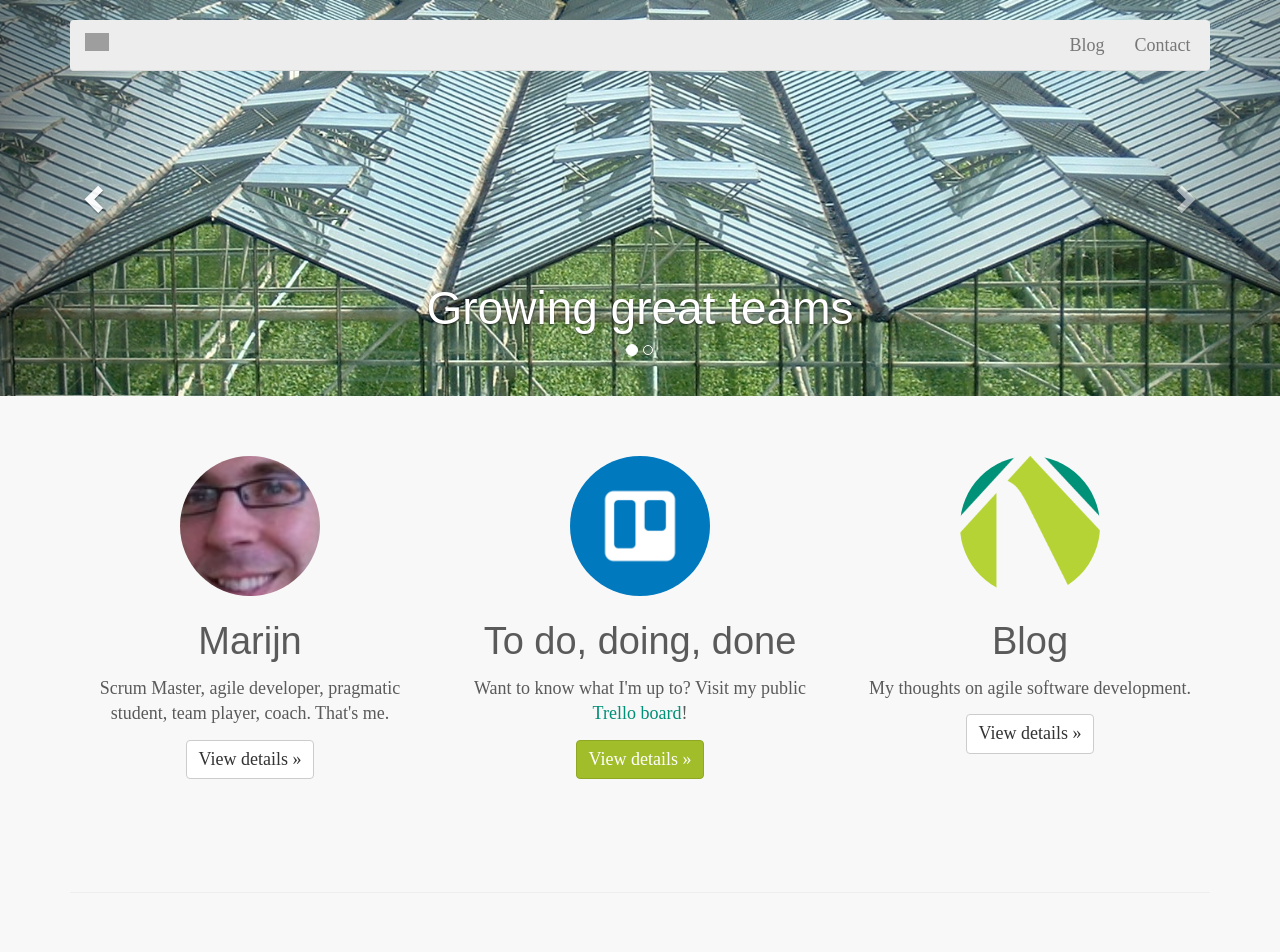
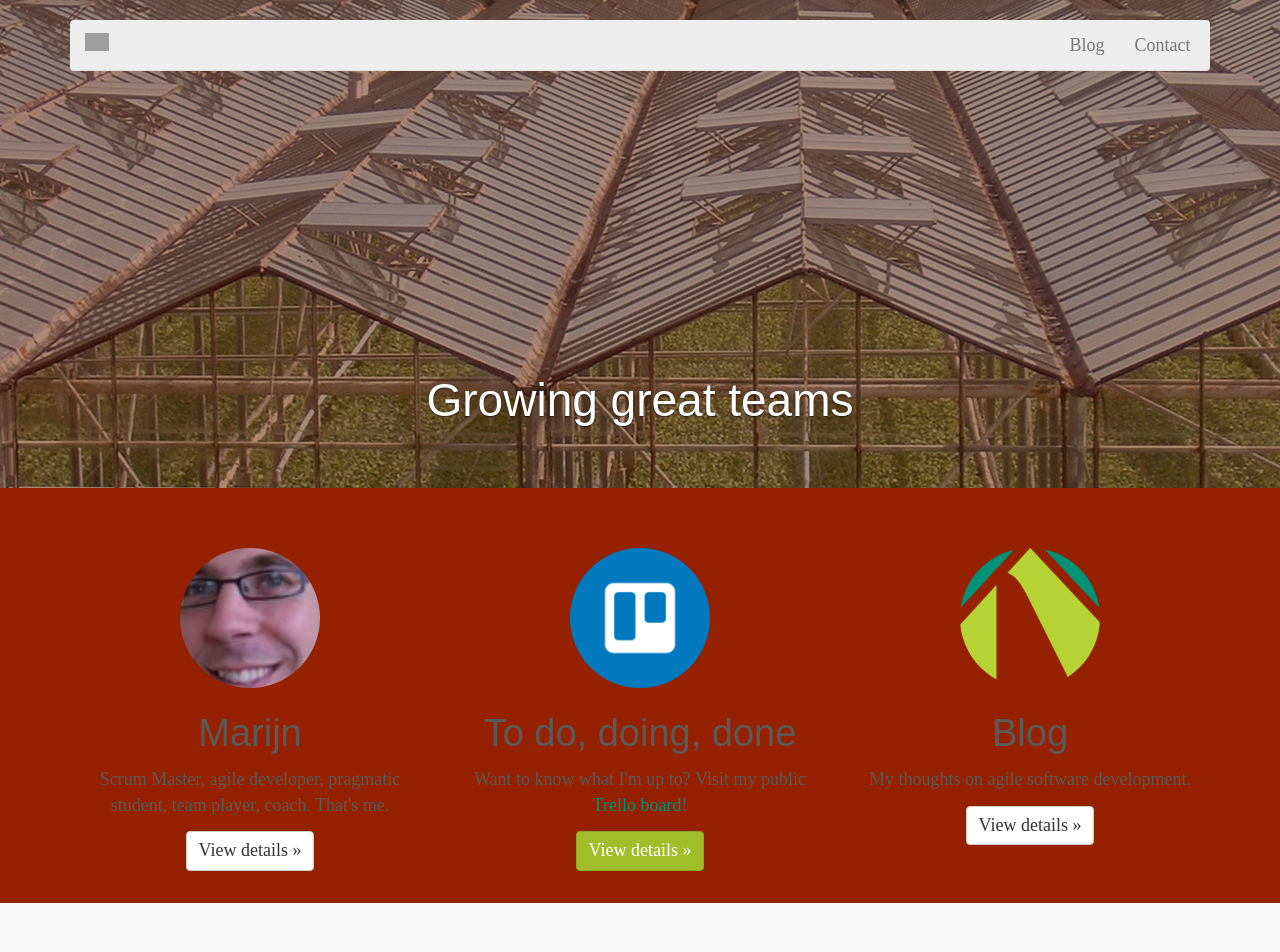
Before and after one commit to serraict/serraict.github.io, a Jekyll site: the page built from index.md, in a window 1280 px wide. Shown: the top 952 px of the page. Built offline with Jekyll 4.4.1, drawn with Linux system fonts in a browser that asks for light colours; nearby versions of some CDN libraries; grey boxes are pictures that could not be loaded.

Commit message:
Make carousel and marketing headers brownish

```diff
--- a/assets/themes/bootstrap/css/style.css
+++ b/assets/themes/bootstrap/css/style.css
@@ -110,16 +110,36 @@ body {
 
 /* Carousel base class */
 .carousel {
-  margin-bottom: 60px;
+  padding-bottom: 60px;
+  background-color: #962100;
 }
+.img-container:after {
+  content: " ";
+  z-index: 5;
+  display: block;
+  position: absolute;
+  height: 100%;
+  top: 0;
+  left: 0;
+  right: 0;
+  background: rgba(96, 21, 0, 0.5);
+}
+
 /* Since positioning the image, we need to help out the caption */
 .carousel-caption {
   z-index: 10;
 }
 
-/* Declare heights because of positioning of img element */
+.carousel-control.left {
+  background-image: linear-gradient(to right, rgba(96,21,0,0.5) 0, rgba(96,21,0,0.0001) 100%)
+}
+
+.carousel-control.right {
+  background-image: linear-gradient(to left, rgba(96,21,0,0.5) 0, rgba(96,21,0,0.0001) 100%)
+}
+
 .carousel .item {
-  background-color: #777;
+
 }
 .carousel-inner > .item > img {
 
@@ -130,6 +150,10 @@ body {
 -------------------------------------------------- */
 
 /* Center align the text within the three columns below the carousel */
+.marketing.header {
+  background-color: #962100;
+}
+
 .marketing .col-lg-4 {
   margin-bottom: 20px;
   text-align: center;
--- a/index.md
+++ b/index.md
@@ -5,30 +5,35 @@ tagline: Marijn van der Zee
 ---
 
 <div id="myCarousel" class="carousel slide" data-ride="carousel">
+  <!--
   <ol class="carousel-indicators">
     <li data-target="#myCarousel" data-slide-to="0" class="active"></li>
     <li data-target="#myCarousel" data-slide-to="1"></li>
   </ol>
-
+   -->
   <div class="carousel-inner" role="listbox">
 
     <div class="item active">
-      <img src="/assets/img/stock/Westland_kassen_frontpage.jpg" alt="Serra ICT Diensten">
+      <div class="img-container">
+        <img src="/assets/img/stock/Westland_kassen_frontpage.jpg" alt="Serra ICT Diensten">
+      </div>
       <div class="carousel-caption">
         <h1>Growing great teams</h1>
       </div>
     </div>
 
     <div class="item">
-      <img src="assets/img/stock/Tomato_P5260299b_frontpage.jpg"
-      alt="Serra ICT Diensten">
+      <div class="img-container">
+        <img src="assets/img/stock/Tomato_P5260299b_frontpage.jpg"
+             alt="Serra ICT Diensten">
+      </div>
       <div class="carousel-caption">
         <h1>Growing valuable software</h1>
       </div>
     </div>
 
   </div>
-
+  <!--
   <a class="left carousel-control" href="#myCarousel" role="button" data-slide="prev">
     <span class="glyphicon glyphicon-chevron-left" aria-hidden="true"></span>
     <span class="sr-only">Previous</span>
@@ -37,44 +42,46 @@ tagline: Marijn van der Zee
     <span class="glyphicon glyphicon-chevron-right" aria-hidden="true"></span>
     <span class="sr-only">Next</span>
   </a>
+   -->
+</div>
+<div class="marketing header">
+  <div class="container marketing">
+    <div class="row">
 
+      <div class="col-lg-4">
+        <img class="img-circle"
+             src="/assets/img/marijn-gravatar.jpg"
+             alt="Serra ICT Diensten"
+             width="140" height="140">
+        <h2>Marijn</h2>
+        <p>Scrum Master, agile developer, pragmatic student, team player, coach. That's me.</p>
+        <p><a class="btn btn-default" href="#Marijn" role="button">View details &raquo;</a></p>
+      </div>
+
+      <div class="col-lg-4">
+        <img class="img-circle"
+             src="/assets/img/trello-mark-circle.png"
+             alt="Serra ICT Diensten"
+             width="140" height="140">
+        <h2>To do, doing, done</h2>
+        <p>Want to know what I'm up to? Visit my public <a href="http://bit.do/serras-kanban-board">Trello board</a>!</p>
+        <p><a class="btn btn-success" href="#Availability" role="button">View details &raquo;</a></p>
+      </div>
+
+      <div class="col-lg-4">
+        <img class="img-circle"
+             src="/assets/img/beeldmerk400x400.png"
+             alt="Serra ICT Diensten"
+             width="140" height="140">
+        <h2>Blog</h2>
+        <p>My thoughts on agile software development.</p>
+        <p><a class="btn btn-default" href="{{ site_url }}/blog.html" role="button">View details &raquo;</a></p>
+      </div>
+
+    </div>
+  </div>
 </div>
-
 <div class="container marketing">
-  <div class="row">
-
-    <div class="col-lg-4">
-      <img class="img-circle"
-           src="/assets/img/marijn-gravatar.jpg"
-           alt="Serra ICT Diensten"
-           width="140" height="140">
-      <h2>Marijn</h2>
-      <p>Scrum Master, agile developer, pragmatic student, team player, coach. That's me.</p>
-      <p><a class="btn btn-default" href="#Marijn" role="button">View details &raquo;</a></p>
-    </div>
-
-    <div class="col-lg-4">
-      <img class="img-circle"
-           src="/assets/img/trello-mark-circle.png"
-           alt="Serra ICT Diensten"
-           width="140" height="140">
-      <h2>To do, doing, done</h2>
-      <p>Want to know what I'm up to? Visit my public <a href="http://bit.do/serras-kanban-board">Trello board</a>!</p>
-      <p><a class="btn btn-success" href="#Availability" role="button">View details &raquo;</a></p>
-    </div>
-
-    <div class="col-lg-4">
-      <img class="img-circle"
-           src="/assets/img/beeldmerk400x400.png"
-           alt="Serra ICT Diensten"
-           width="140" height="140">
-      <h2>Blog</h2>
-      <p>My thoughts on agile software development.</p>
-      <p><a class="btn btn-default" href="{{ site_url }}/blog.html" role="button">View details &raquo;</a></p>
-    </div>
-
-  </div>
-
   <hr class="featurette-divider">
 
   <a id="Contact"></a>
```
Also changed, not shown: 1 other file.
